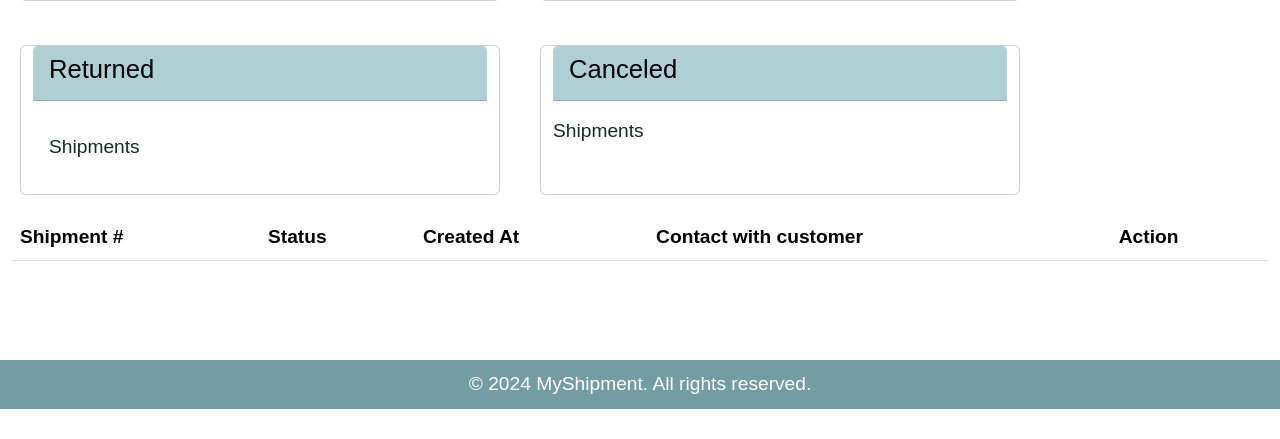
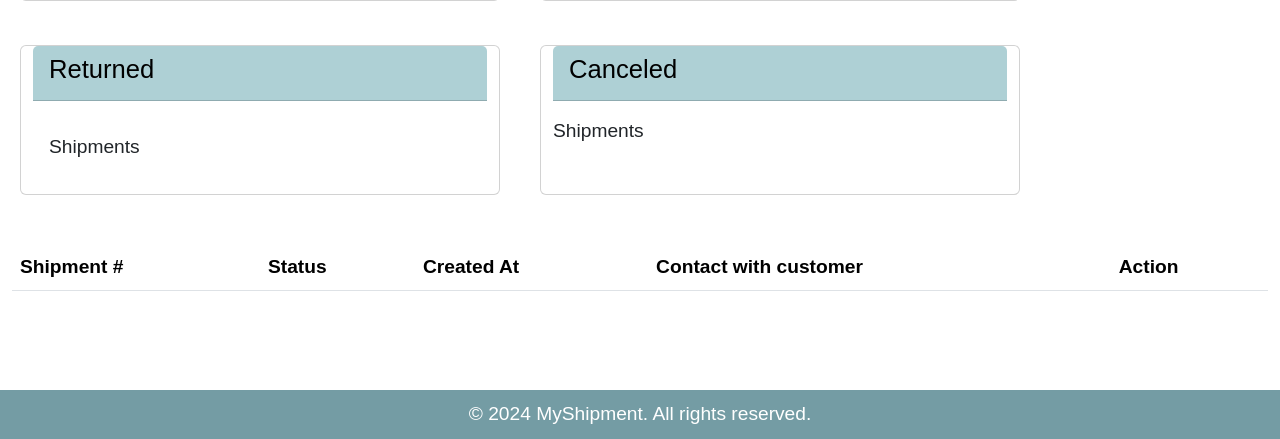
Before and after one commit to zaidalshreef/shipments, a Django app: page /shipments/home/ in a window 1280 px wide. Shown: the part 422-861 px from the top of the page. Before the commit the page ends 831 px from the top, so only its background shows below. Run offline with Django 5.2, Linux system fonts and the light colour scheme; data that the repository does not hold is empty; some libraries are stand-ins or nearby versions.

Commit message:
Update base page style 6

```diff
--- a/templates/base.html
+++ b/templates/base.html
@@ -125,6 +125,11 @@
             --bs-btn-active-bg: #bbd4dc;
             --bs-btn-active-border-color: #bbd4dc;
         }
+        .table
+        {
+            margin-top: 30px;
+
+        }
 
 
 
```
